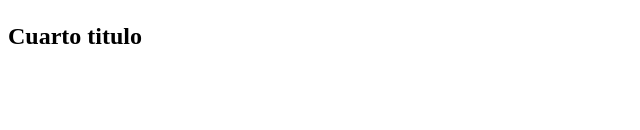
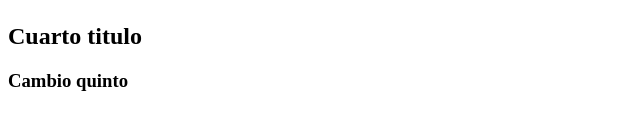
Before and after one commit to Adrian37js/Sistemas, a plain HTML site: page index.html in a window 1280 px wide. Shown: the part 162-292 px from the top of the page, without its empty margins (0-640 px from the left). Drawn offline with Linux system fonts and the light colour scheme.

Commit message:
El quinto cambio

```diff
--- a/index.html
+++ b/index.html
@@ -10,5 +10,6 @@
     <h1>Otro titulo</h1>
     <h2>Tercer titulo 2</h2>
     <h2>Cuarto titulo</h2>
+    <h3>Cambio quinto</h3>
 </body>
 </html>
```
